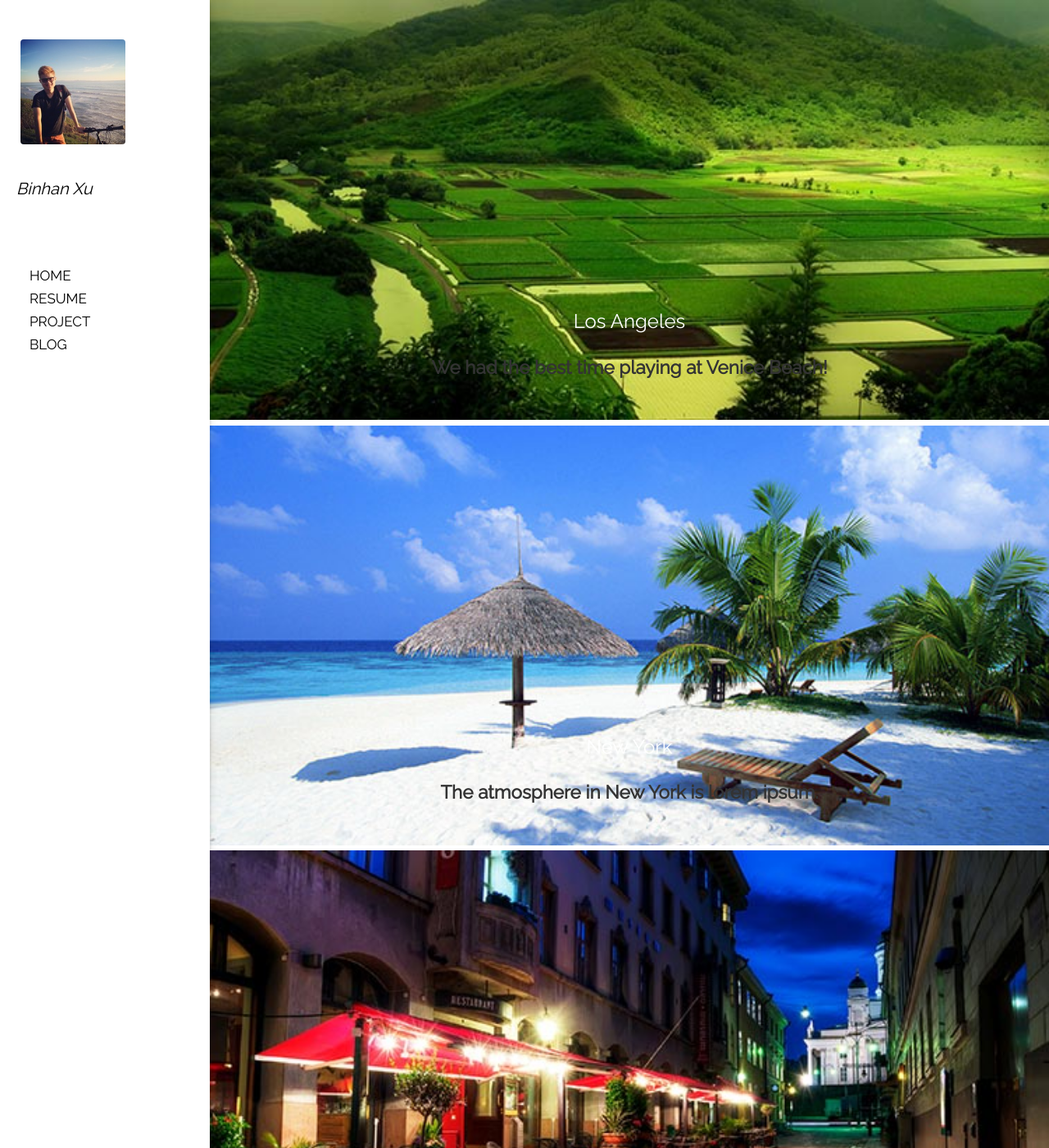
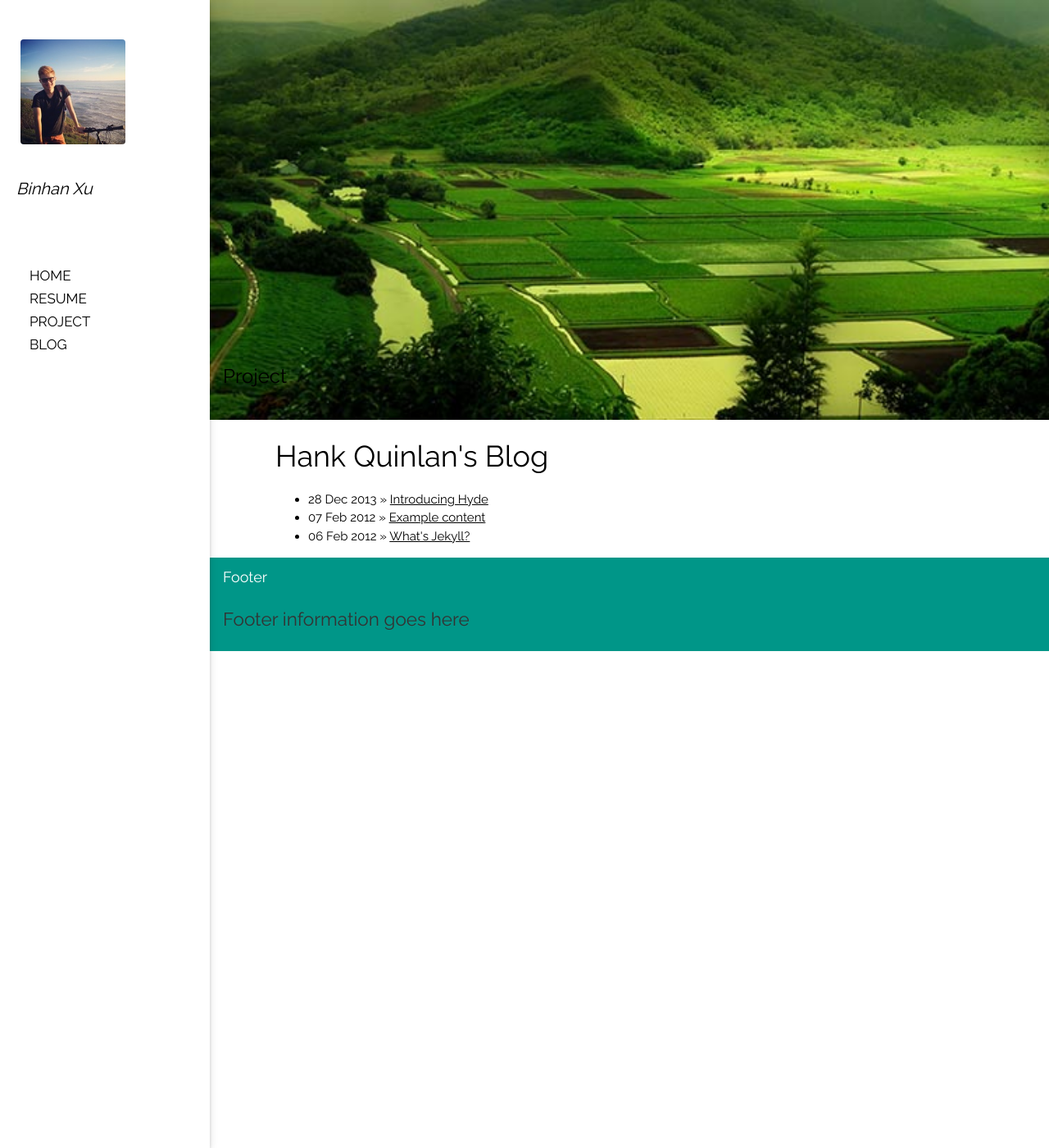
Before and after one commit to binhanxu/binhanxu.github.io, a Jekyll site: the page built from index.html, in a window 1280 px wide and 1400 px high. Shown: the whole window at 82% size. Built offline with Jekyll 4.4.1, drawn with Linux system fonts in a browser that asks for light colours; nearby versions of some CDN libraries; some of the changed text lies outside the part shown.

Commit message:
Update default.html

```diff
--- a/_layouts/default.html
+++ b/_layouts/default.html
@@ -30,25 +30,10 @@ html,body,h1,h2,h3,h4,h5 {font-family: "Raleway", sans-serif}
 </nav>
 
 <div style="margin-left:20%">
-<div class="mySlides w3-display-container">
+<div class="w3-display-container">
     <img src="/css/1.jpg" style="width:100%">
-    <div class="w3-display-bottommiddle w3-container w3-text-white w3-padding-32 w3-hide-small">
-      <h3>Los Angeles</h3>
-      <p><b>We had the best time playing at Venice Beach!</b></p>
-    </div>
-  </div>
-  <div class="mySlides w3-display-container">
-    <img src="/css/2.jpg" style="width:100%">
-    <div class="w3-display-bottommiddle w3-container w3-text-white w3-padding-32 w3-hide-small">
-      <h3>New York</h3>
-      <p><b>The atmosphere in New York is lorem ipsum.</b></p>
-    </div>
-  </div>
-  <div class="mySlides w3-display-container">
-    <img src="/css/3.jpg" style="width:100%">
-    <div class="w3-display-bottommiddle w3-container w3-text-white w3-padding-32 w3-hide-small">
-      <h3>Chicago</h3>
-      <p><b>Thank you, Chicago - A night we won't forget.</b></p>
+    <div class="w3-display-bottomleft w3-container w3-text-black w3-padding-32 w3-hide-small">
+      <h3>Project</h3>
     </div>
   </div>
 </div>
```
